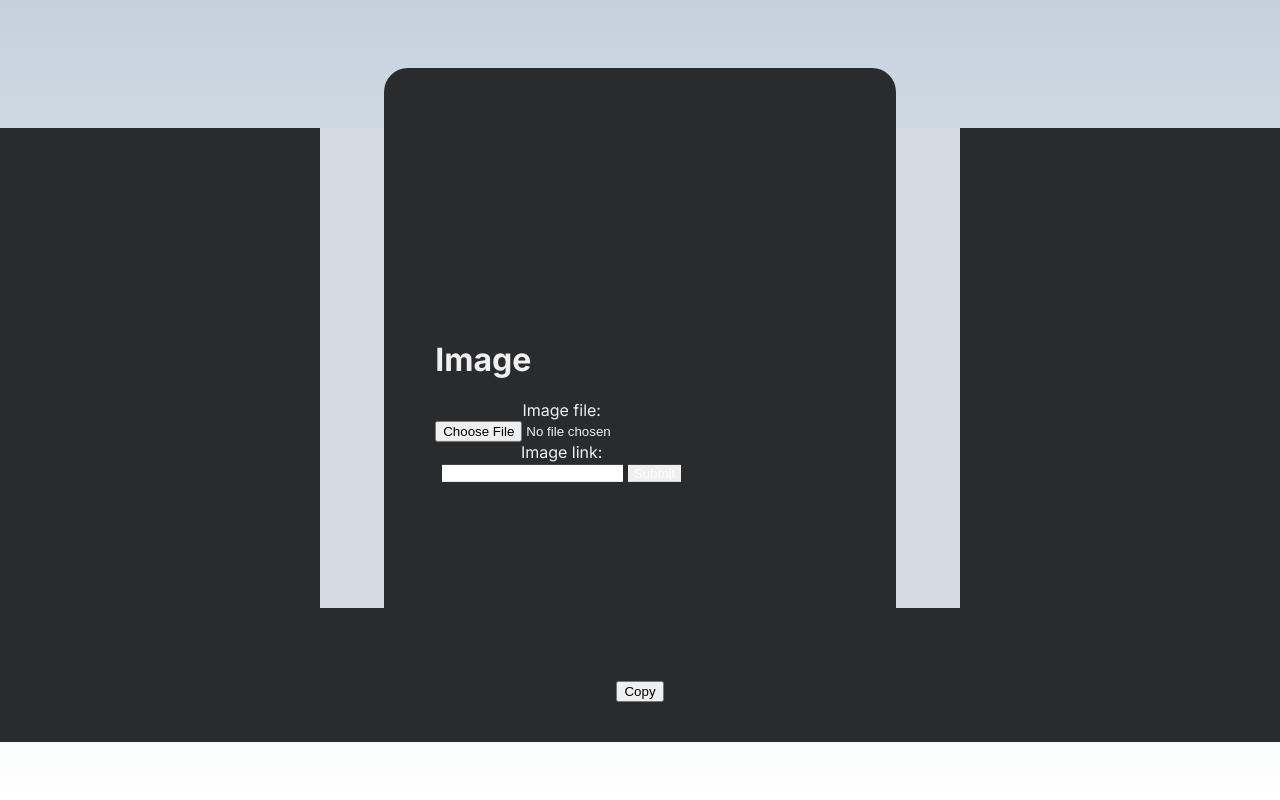
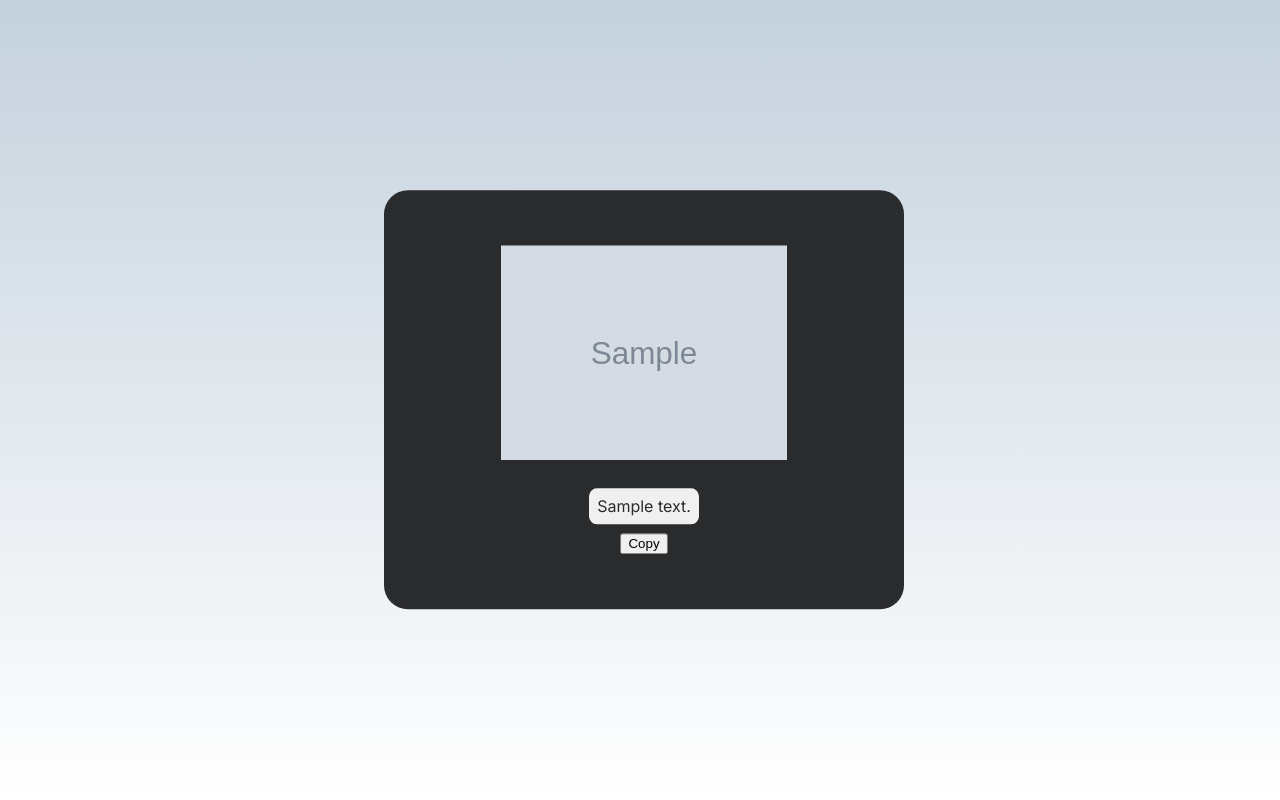
Before and after one commit to anna-zhang/image-text, a Flask app: template templates/image_scan.html in a window 1280 px wide. Run offline with Flask 2, Linux system fonts and the light colour scheme; the template is opened without the code that fills it: most values are stand-ins (such as "Sample title", 1, 10 or a date in 2020); grey boxes marked "Sample" are stand-in pictures.

Commit message:
update styling for single image scans

```diff
--- a/templates/image_scan.html
+++ b/templates/image_scan.html
@@ -5,25 +5,10 @@
 {% endblock %}
 
 {% block main %}
-  <div id="image-upload" class="split">
-    <div id="image-upload-card">
-      <div id="inner-image-upload">
-        <h1 style="color: #F0F0F0;">Image</h1>
-        <form action="tag_photo" method="POST" enctype="multipart/form-data" onsubmit="return validateForm()">
-          <!-- User uploads image from computer -->
-          <label for="image-file" style="color: #F0F0F0;">Image file: </label><br><input type="file" name="file" id="image-file" style="color: #F0F0F0;"><br>
-
-          <!-- User inputs an image's link -->
-          <label for="image-link" style="color: #F0F0F0;">Image link:</label><br><input type="url" id="image-link" name="image-link">
-          <input type="submit" name="submit" value="Submit">
-        </form>
-      </div>
-    </div>
-  </div>
-  <div id="image-tag" class="split">
+  <div id="image-tag-card" style="text-align: center">
     <div id="image-tag-details">
       {% if image_public_url %}
-        <img src="{{image_public_url}}" width=100%>
+        <img src="{{image_public_url}}" width="80%">
         <div id="all-labels" style="margin-top: 1.5em; text-align: center;">
           <!-- Labels -->
           {% for label in labels %}
@@ -32,7 +17,7 @@
             {% endif %}
           {% endfor %}
           <br>
-          <div class="tooltip" style="margin-bottom: 2.5em; display: inline-block;">
+          <div class="tooltip" style="display: inline-block;">
             <button onclick="copyTags()" onmouseout="copiedTags()">
             <span class="tooltiptext" id="tooltipText">Copy tags to clipboard</span>
             Copy
--- a/templates/layout.html
+++ b/templates/layout.html
@@ -18,9 +18,16 @@
       background: -webkit-linear-gradient(to top, #FFFFFF, #C4D1DD);  /* Chrome 10-25, Safari 5.1-6 */
       background: linear-gradient(to top, #FFFFFF, #C4D1DD); /* W3C, IE 10+/ Edge, Firefox 16+, Chrome 26+, Opera 12+, Safari 7+ */
     }
-    #image-tag {
-      right: 0;
-      background-color: #2A2B2D;
+    #image-tag-card {
+        background: #2A2B2D;
+        width: 40%;
+        margin: auto;
+        border-radius: 1.5em;
+        padding: 0.25em;
+        position: absolute;
+        top: 50%;
+        transform: translateY(-50%);
+        left: 30%;
     }
     #image-upload-card {
       background: #2A2B2D;
@@ -98,11 +105,12 @@
       overflow-x: hidden;
     } */
     #image-tag-details {
-      padding-left: 25%;
-      padding-right: 25%;
+      padding-left: 15%;
+      padding-right: 15%;
       display: block;
       color: #F0F0F0;
-      margin-top: 10%;
+      padding-top: 10%;
+      padding-bottom: 10%;
     }
     .image_labels {
         margin-top: 0.75em;
```
Also changed, not shown: templates/image_upload.html (+4 -4 lines).
